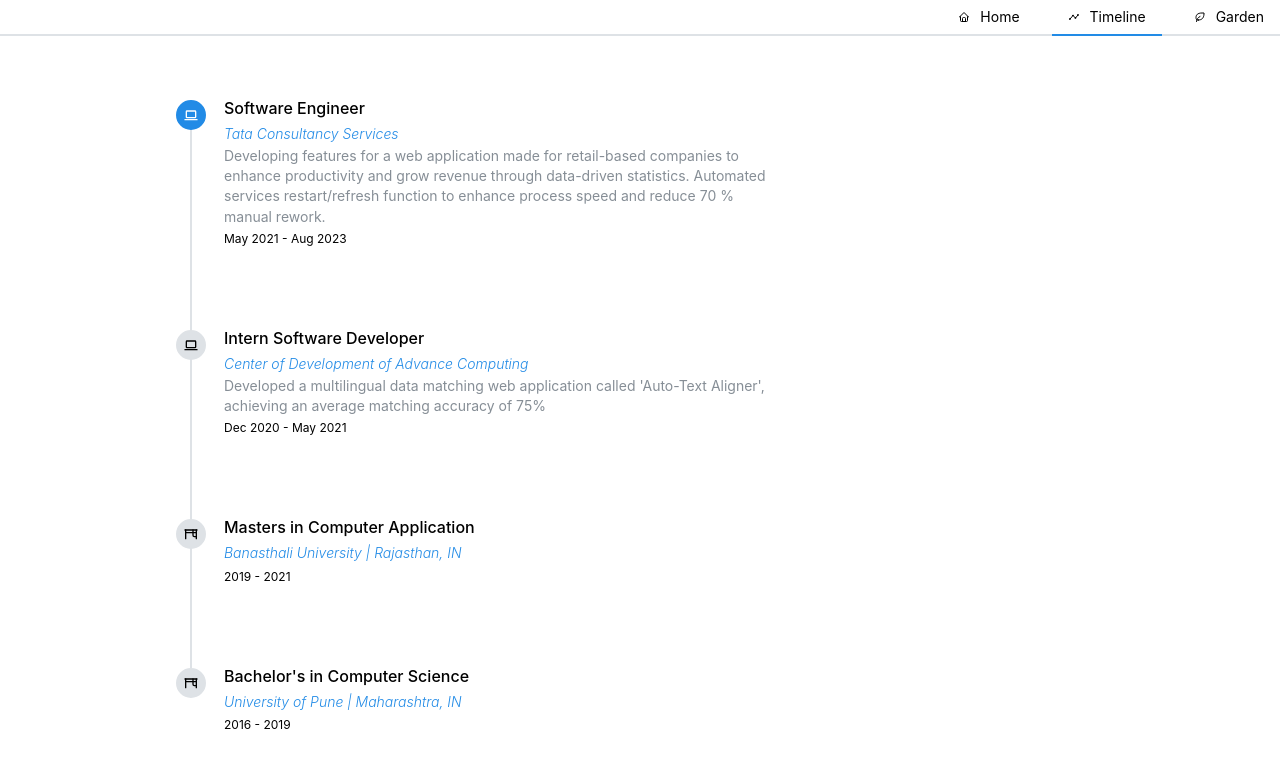
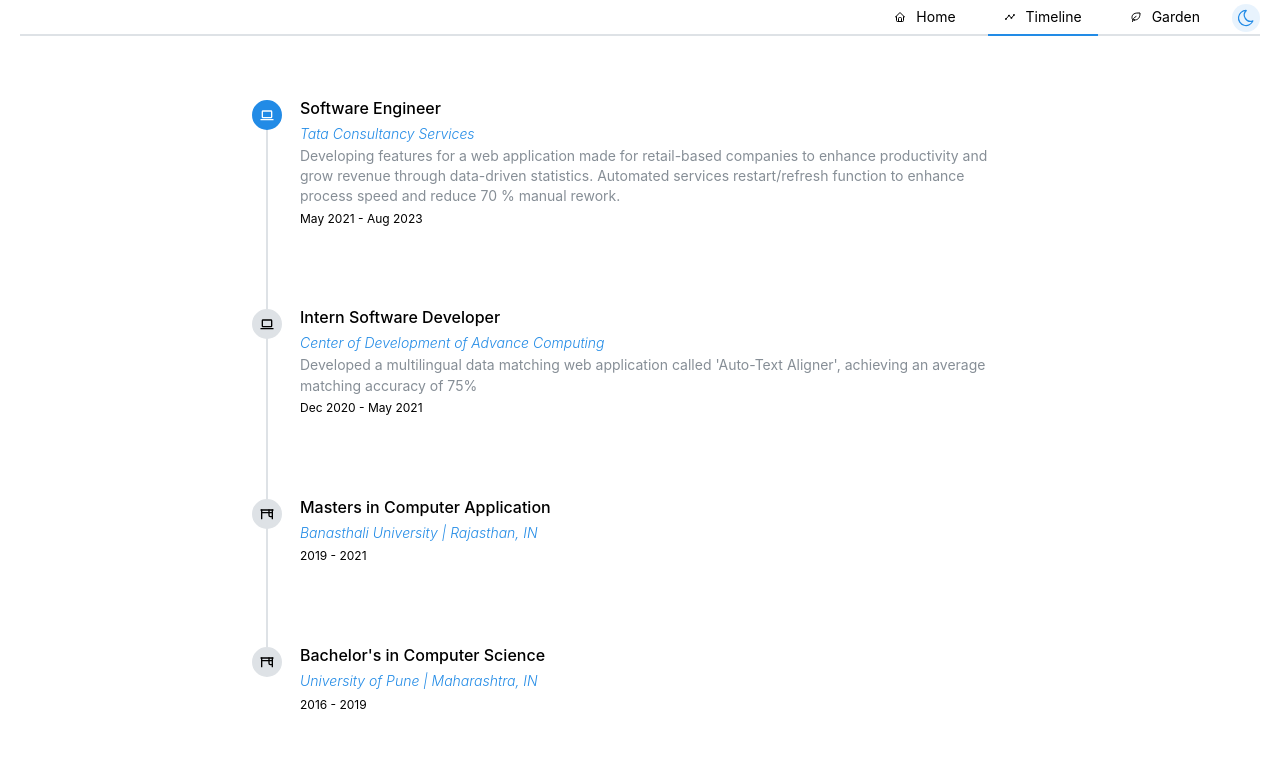
Before and after one commit to rekiran/portfolio, a React (Vite) app: page /#/ in a window 1280 px wide. Both pictures are taken after a click on the tab "Timeline". Shown: the top 768 px of the page. Built offline with nearby package versions, Linux system fonts and the light colour scheme.

Commit message:
Garden update commit

```diff
--- a/src/assets/Data/wiki.json
+++ b/src/assets/Data/wiki.json
@@ -1,12 +1,8 @@
 [
   {
-    "title": "How to use typescript",
-    "description": "description short explaination",
-    "date": "25 Dec, 2023"
-  },
-  {
-    "title": "How to use typescript",
-    "description": "description short explaination",
-    "date": "25 Dec, 2023"
+    "title": "How to design blog portfolio page using Mantine UI and TypeScript",
+    "description": "Craft a sleek and interactive blog portfolio using Mantine UI with TypeScript",
+    "date": "02 Jan, 2023",
+    "link": "https://medium.com/@kiran.one22/how-to-design-blog-portfolio-page-using-mantine-ui-and-typescript-f321eafa3e7b"
   }
 ]
--- a/src/components/Garden/Garden.module.css
+++ b/src/components/Garden/Garden.module.css
@@ -54,4 +54,7 @@
 .card {
   margin-bottom: 20px;
   margin-left: 20px;
+  :hover {
+    background-color: ;
+  }
 }
--- a/src/components/Garden/Garden.tsx
+++ b/src/components/Garden/Garden.tsx
@@ -4,28 +4,24 @@
 import wiki from "../../assets/Data/wiki.json";
 
 export function Garden() {
-  const wikiBanner = wiki.map((item) => (
+  const wikiBanner = wiki.map((item, index: number) => (
     <Card
+      key={index}
       className={classes.card}
       shadow="sm"
       padding="lg"
       radius="md"
       withBorder
     >
+      <a className={classes.a} href={item.link} target="_blank">
         <Group justify="space-between" mt="md" mb="xs">
-        <a
-          className={classes.a}
-          href="https://rekiran.github.io/"
-          target="_blank"
-        >
           <Text fw={500}>{item.title}</Text>
-        </a>
           <Badge color="pink">{item.date}</Badge>
         </Group>
-
         <Text size="sm" c="dimmed">
           {item.description}
         </Text>
+      </a>
     </Card>
   ));
 
--- a/src/components/Hero/Hero.module.css
+++ b/src/components/Hero/Hero.module.css
@@ -37,6 +37,8 @@
   width: rem(350px);
   height: rem(350px);
   object-fit: contain;
+  border-radius: 10%;
+
   @media (max-width: $mantine-breakpoint-md) {
     display: none;
   }
--- a/src/components/Hero/Hero.tsx
+++ b/src/components/Hero/Hero.tsx
@@ -27,7 +27,7 @@
             experience.
           </Text>
           <Text mt={30}>
-            <IconCode size={16} color="black" /> <b>My Techstack</b>
+            <b>My Techstack</b>
           </Text>
           <List
             mt={30}
@@ -48,7 +48,7 @@
               TypeScript
             </List.Item>
             <List.Item>
-              <b>Frontend Technologies</b> – HTML, CSS, Bootstrap, RestJS
+              <b>Frontend Technologies</b> – HTML, CSS, Bootstrap, ReactJS
             </List.Item>
             <List.Item>
               <b>Backend Technologies</b> – Node.js, Next.js
@@ -59,7 +59,7 @@
             <List.Item>
               <b>Tools</b> – Microsoft Visual Studio, MS Server, Visual Studio
               Code, Eclipse, Github, JIRA, Bitbucket, PowerBI, Confluence,
-              ServiceNow
+              ServiceNow..
             </List.Item>
           </List>
 
--- a/src/components/Layout/Layout.module.css
+++ b/src/components/Layout/Layout.module.css
@@ -0,0 +1,24 @@
+.icon {
+  width: rem(20px);
+  height: rem(20px);
+}
+
+.dark {
+  @mixin dark {
+    display: none;
+  }
+
+  @mixin light {
+    display: block;
+  }
+}
+
+.light {
+  @mixin light {
+    display: none;
+  }
+
+  @mixin dark {
+    display: block;
+  }
+}
--- a/src/components/Layout/Layout.tsx
+++ b/src/components/Layout/Layout.tsx
@@ -1,34 +1,39 @@
 import "@mantine/core/styles.css";
 import Hero from "../Hero/Hero";
-import classes from "./Layout.module.css";
-
+import classes from "../Layout/Layout.module.css";
 import {
   MantineProvider,
   Tabs,
   rem,
-  Burger,
   Group,
-  Button,
-  Divider,
-  Drawer,
-  ScrollArea,
+  ActionIcon,
+  useComputedColorScheme,
+  useMantineColorScheme,
 } from "@mantine/core";
 
-import { IconHome, IconTimeline, IconLeaf } from "@tabler/icons-react";
-import { useDisclosure } from "@mantine/hooks";
+import {
+  IconHome,
+  IconTimeline,
+  IconLeaf,
+  IconMoon,
+  IconSun,
+} from "@tabler/icons-react";
+
 import { Timeline } from "../Timeline/Timeline";
 import { Garden } from "../Garden/Garden";
-
+import cx from "clsx";
 function Layout() {
   const iconStyle = { width: rem(12), height: rem(12) };
-  const [drawerOpened, { toggle: toggleDrawer, close: closeDrawer }] =
-    useDisclosure(false);
+  const { setColorScheme } = useMantineColorScheme();
+  const computedColorScheme = useComputedColorScheme("light", {
+    getInitialValueInEffect: true,
+  });
 
   return (
     <MantineProvider>
-      <Tabs defaultValue="home" color="blue">
+      <Tabs defaultValue="home" color="blue" pl={20} pr={20}>
         <Tabs.List justify="flex-end">
-          <Group visibleFrom="sm">
+          <Group>
             <Tabs.Tab value="home" leftSection={<IconHome style={iconStyle} />}>
               Home
             </Tabs.Tab>
@@ -44,43 +49,28 @@
             >
               Garden
             </Tabs.Tab>
+            <ActionIcon
+              onClick={() =>
+                setColorScheme(
+                  computedColorScheme === "light" ? "dark" : "light"
+                )
+              }
+              variant="light"
+              size="md"
+              radius="lg"
+              aria-label="Toggle color scheme"
+            >
+              <IconSun
+                className={cx(classes.icon, classes.light)}
+                stroke={1.5}
+              />
+              <IconMoon
+                className={cx(classes.icon, classes.dark)}
+                stroke={1.5}
+              />
+            </ActionIcon>
           </Group>
-          <Burger
-            opened={drawerOpened}
-            onClick={toggleDrawer}
-            hiddenFrom="sm"
-          />
         </Tabs.List>
-
-        <Drawer
-          opened={drawerOpened}
-          onClose={closeDrawer}
-          size="100%"
-          padding="md"
-          title="Navigation"
-          hiddenFrom="sm"
-          zIndex={1000000}
-        >
-          <ScrollArea h={`calc(100vh - ${rem(80)})`} mx="-md">
-            <Divider my="sm" />
-            <a href="#" className={classes.link}>
-              Home
-            </a>
-            <br />
-            <a href="#" className={classes.link}>
-              Timeline
-            </a>
-            <br />
-            <a href="#" className={classes.link}>
-              Garden
-            </a>
-            <Divider my="sm" />
-            <Group justify="center" grow pb="xl" px="md">
-              <Button variant="default">Log in</Button>
-              <Button>Sign up</Button>
-            </Group>
-          </ScrollArea>
-        </Drawer>
 
         <Tabs.Panel value="home">
           <Hero />
--- a/src/components/Timeline/Timeline.module.css
+++ b/src/components/Timeline/Timeline.module.css
@@ -1,5 +1,12 @@
 .time {
   padding-top: calc(var(--mantine-spacing-xl) * 2);
   padding-bottom: calc(var(--mantine-spacing-xl) * 4);
-  padding-left: calc(var(--mantine-spacing-xl) * 6);
+  padding-left: 20%;
+  padding-right: 20%;
+
+  @media (max-width: $mantine-breakpoint-md) {
+    max-width: 100%;
+    margin: 0;
+    padding-right: 20% !important;
+  }
 }
--- a/src/components/Timeline/Timeline.tsx
+++ b/src/components/Timeline/Timeline.tsx
@@ -48,13 +48,7 @@
     renderItem(item, index)
   );
   return (
-    <Time
-      active={0}
-      bulletSize={30}
-      lineWidth={2}
-      className={classes.time}
-      pr={500}
-    >
+    <Time active={0} bulletSize={30} lineWidth={2} className={classes.time}>
       {mytimeline}
     </Time>
   );
```
Lines whose indentation alone changed are shown as unchanged.
